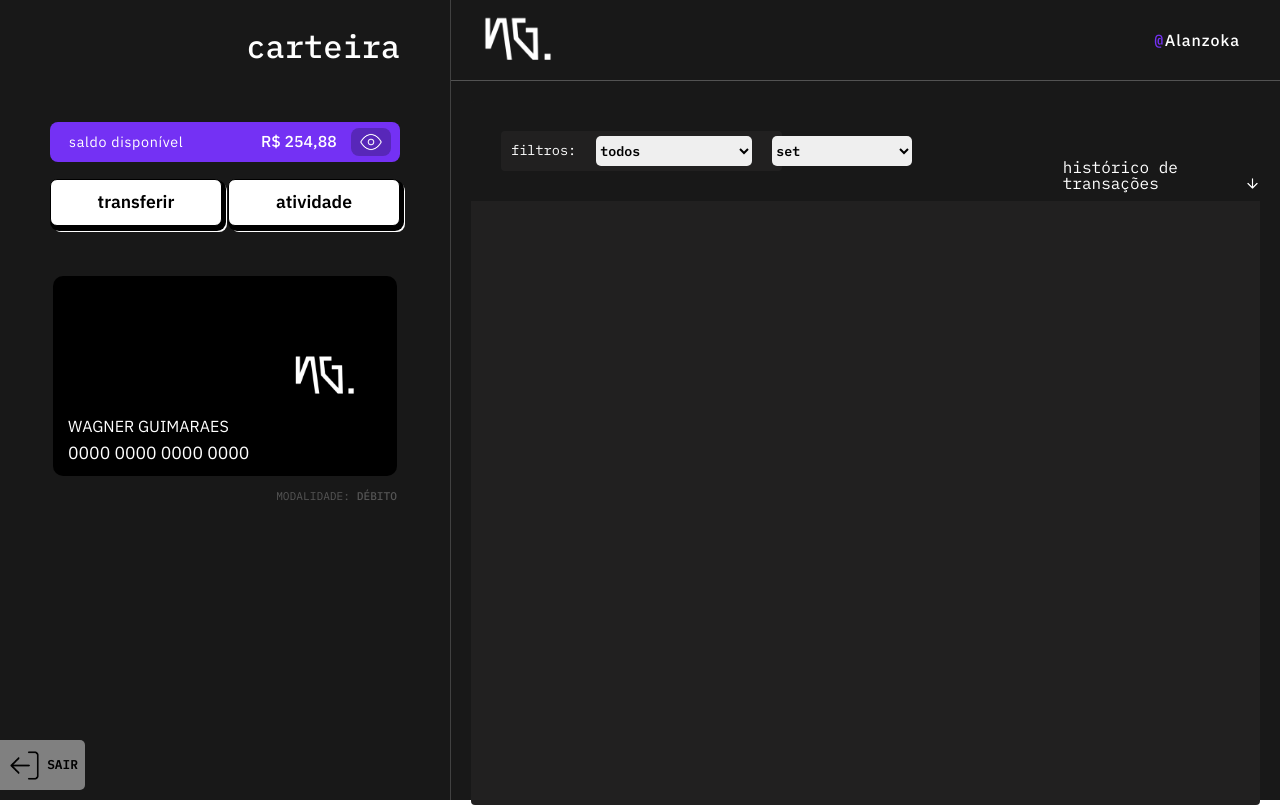
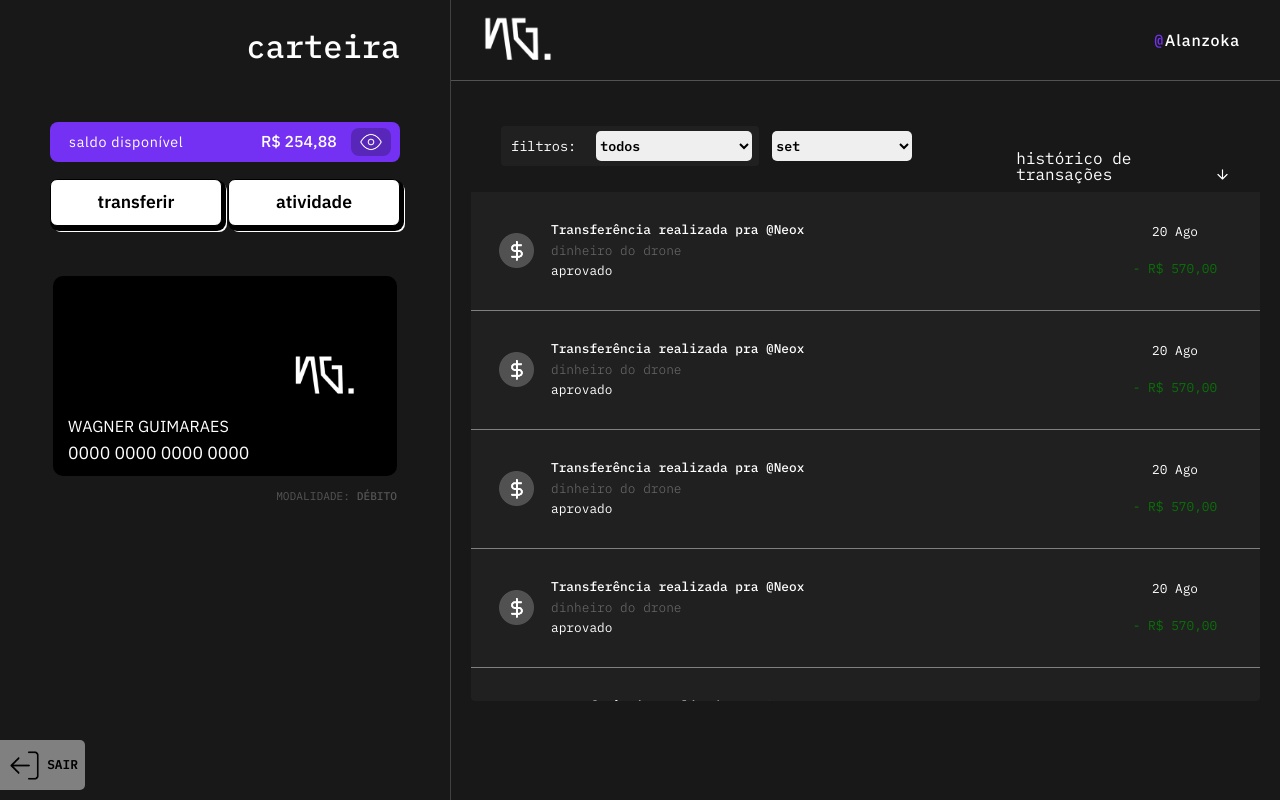
Before and after one commit to devvagnerBR/ng-cash-frontend, a React (Create React App) app in the folder ng-cash-front-end/: page /conta in a window 1280 px wide. Built offline with nearby package versions, Linux system fonts and the light colour scheme.

Commit message:
pagina de historico de transaferencia

```diff
--- /dev/null
+++ b/ng-cash-front-end/src/components/transaction-item/TransactionItem.scss
@@ -0,0 +1,93 @@
+.transactions-history {
+	// height: 71vh;
+	// width: 100%;
+	// display: flex;
+	// flex-direction: column;
+	height: 70vh;
+	overflow-y: scroll;
+
+	.transactions-container {
+		overflow-y: scroll;
+		display: flex;
+		flex-direction: column;
+		gap: 10px;
+		height: 90vh;
+	}
+}
+.item-container-transaction {
+	// border-bottom: 1px solid rgb(48, 47, 47);
+	// height: 100px;
+	// justify-content: center;
+	// display: flex;
+	// width: 100%;
+
+	// flex-direction: column;
+
+	//background-color: tomato;
+	height: calc(100px - 2px);
+	width: calc(100% - 20px);
+	border-bottom: 1px solid grey;
+	padding: 10px 10px;
+	display: grid;
+	grid-template-columns: auto 1fr auto;
+
+	.icon-transaction {
+		width: 70px;
+		display: flex;
+		flex-direction: column;
+		align-items: center;
+		justify-content: center;
+
+		img {
+			width: 35px;
+		}
+	}
+
+	.infos-transaction {
+		display: flex;
+		flex-direction: column;
+		align-items: stretch;
+		justify-content: center;
+
+		h2 {
+			font-size: 0.8rem;
+			color: white;
+			font-weight: 500;
+		}
+
+		h3 {
+			font-size: 0.8rem;
+			color: rgb(112, 112, 112);
+			font-weight: 300;
+			padding-top: 8px;
+		}
+
+		h5 {
+			font-size: 0.8rem;
+			color: white;
+			font-weight: 400;
+			padding-top: 8px;
+		}
+	}
+
+	.values-transaction {
+		//background: tomato;
+		width: 150px;
+		display: flex;
+		align-items: center;
+		justify-content: space-evenly;
+		flex-direction: column;
+
+		h2 {
+			color: white;
+			font-weight: 400;
+			font-size: 0.8rem;
+		}
+
+		h3 {
+			color: rgb(9, 112, 9);
+			font-weight: 400;
+			font-size: 0.8rem;
+		}
+	}
+}
--- /dev/null
+++ b/ng-cash-front-end/src/components/transaction-item/TransactionItem.tsx
@@ -0,0 +1,23 @@
+import React from 'react'
+import moneyIcon from '../../assets/icons/moneyIcon.png'
+const TransactionItem = () => {
+    return (
+        <div className='item-container-transaction'>
+            <section className='icon-transaction'>
+                <img src={moneyIcon} alt="" />
+            </section>
+            <section className='infos-transaction'>
+                <h2>Transferência realizada pra @Neox</h2>
+                <h3>dinheiro do drone</h3>
+                <h5>aprovado</h5>
+            </section>
+            <section className='values-transaction'>
+                <h2>20 Ago</h2>
+                <h3>- R$ 570,00</h3>
+            </section>
+
+        </div>
+    )
+}
+
+export default TransactionItem
--- a/ng-cash-front-end/src/pages/balanceHistory/History.scss
+++ b/ng-cash-front-end/src/pages/balanceHistory/History.scss
@@ -2,30 +2,30 @@
 	display: flex;
 	margin: 20px;
 	align-items: stretch;
-	justify-content: center;
+	justify-content: start;
+	flex-direction: column;
 	background: $light-grey;
 	border-radius: 4px;
 	width: auto;
-	height: 88%;
+	height: 75%;
 	overflow: hidden;
 
 	.filter-history {
 		height: 100px;
 		background: $dark-grey;
 		width: 100%;
+		display: grid;
+		grid-template-columns: 3fr auto;
 
-		display: grid;
-		grid-template-columns: 3fr 1fr;
-
-		.nav-filter {
-			background: pink;
-		}
+		// .nav-filter {
+		// }
 
 		.nav-title-history {
 			display: flex;
 			align-items: end;
+			padding-right: 30px;
 			justify-content: center;
-			margin-bottom: 10px;
+			padding-bottom: 10px;
 
 			h1 {
 				color: white;
@@ -78,4 +78,6 @@
 			}
 		}
 	}
+
+
 }
--- a/ng-cash-front-end/src/pages/balanceHistory/History.tsx
+++ b/ng-cash-front-end/src/pages/balanceHistory/History.tsx
@@ -1,5 +1,6 @@
 import React from 'react'
 import arrowDown from '../../assets/icons/arrowdown.png'
+import TransactionItem from '../../components/transaction-item/TransactionItem'
 const History = () => {
 
 
@@ -11,7 +12,6 @@ const History = () => {
                 <section className='nav-filter-history'>
                     <nav className='filters-history'>
                         <h3>filtros:</h3>
-
                         <select name="gastos" id="gastos">
                             <option disabled value="">filtrar historico</option>
                             <option value="">todos</option>
@@ -31,6 +31,27 @@ const History = () => {
                     <img src={arrowDown} alt="" />
                 </section>
             </nav>
+            <main className='transactions-history'>
+
+                    <TransactionItem />
+                    <TransactionItem />
+                    <TransactionItem />
+                    <TransactionItem />
+                    <TransactionItem />
+                    <TransactionItem />
+                    <TransactionItem />
+                    <TransactionItem />
+                    <TransactionItem />
+                    <TransactionItem />
+                    <TransactionItem />
+                    <TransactionItem />
+                    <TransactionItem />
+                    <TransactionItem />
+
+
+
+
+            </main>
         </div>
     )
 }
--- a/ng-cash-front-end/src/pages/homepage/Homepage.scss
+++ b/ng-cash-front-end/src/pages/homepage/Homepage.scss
@@ -189,7 +189,9 @@
 .main-content-homepage {
 	background: $dark-grey;
 	border-left: 1px solid rgb(65, 65, 65);
-
+	//background: red;
+	width: auto;
+	height: 100%;
 
 	.header-homepage {
 		height: 80px;
--- a/ng-cash-front-end/src/styles/styles.scss
+++ b/ng-cash-front-end/src/styles/styles.scss
@@ -11,6 +11,7 @@
 @import "../components/loading/Loading.scss";
 @import "../pages/login/Login.scss";
 @import "../pages/signup/Signup.scss";
-@import '../pages/homepage/Homepage.scss';
-@import '../pages/balanceHistory/History.scss';
-@import './media.scss';
+@import "../pages/homepage/Homepage.scss";
+@import "../pages/balanceHistory/History.scss";
+@import "../components/transaction-item//TransactionItem.scss";
+@import "./media.scss";
```
Also changed, not shown: ng-cash-front-end/src/assets/icons/moneyIcon.png (added).
